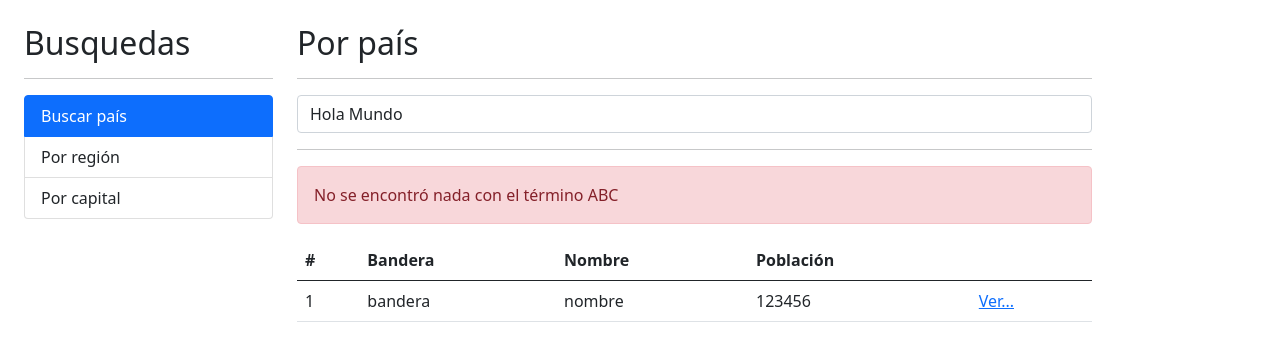
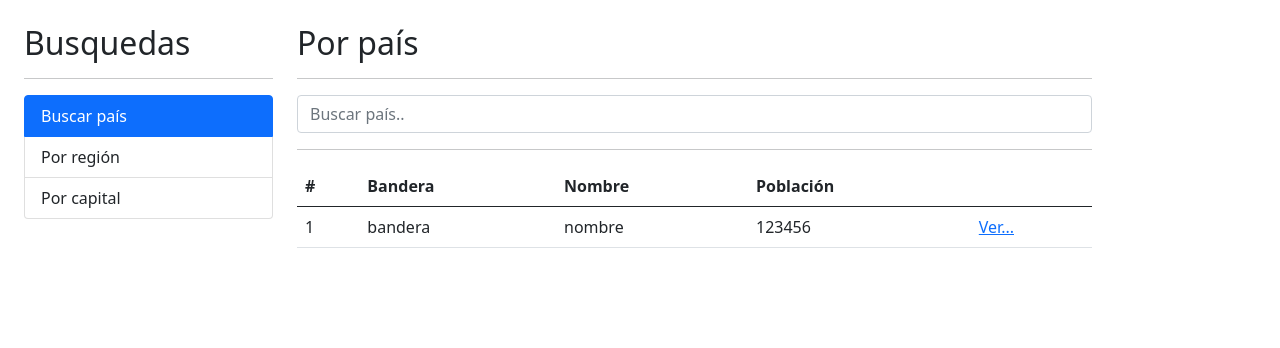
Before and after one commit to lescobarc/Angular3paisesApp, an Angular app: page / in a window 1280 px wide. Shown: the top 348 px of the page. Built offline with nearby package versions, Linux system fonts and the light colour scheme.

Commit message:
S8-104 Manejo de errores

```diff
--- a/src/app/pais/pages/por-pais/por-pais.component.html
+++ b/src/app/pais/pages/por-pais/por-pais.component.html
@@ -14,13 +14,13 @@
 </div>
 
 <hr>
-<div class="alert alert-danger">
-    No se encontró nada con el término ABC
+<div *ngIf="hayError" class="alert alert-danger">
+    No se encontró nada con el término {{termino}}
 </div>
 
 <div class="row">
     <div class="col">
-        <table class="table table-hover">
+        <table *ngIf="!hayError" class="table table-hover">
             <thead>
                 <tr>
                     <th>#</th>
--- a/src/app/pais/pages/por-pais/por-pais.component.ts
+++ b/src/app/pais/pages/por-pais/por-pais.component.ts
@@ -8,14 +8,20 @@
 })
 export class PorPaisComponent  {
 
-  termino: string = "Hola Mundo"
+  termino: string = "";
+  hayError: boolean = false;
   constructor( private paisService: PaisService ) { }
 
   buscar(){
+    this.hayError = false
     console.log(this.termino);
     this.paisService.buscarPais( this.termino )
-    .subscribe( resp =>{
+    .subscribe( (resp) =>{
       console.log(resp);
+    }, (err) => {
+      this.hayError = true;
+      console.log('Error');
+      console.info(err);
     })
   }
 
```
